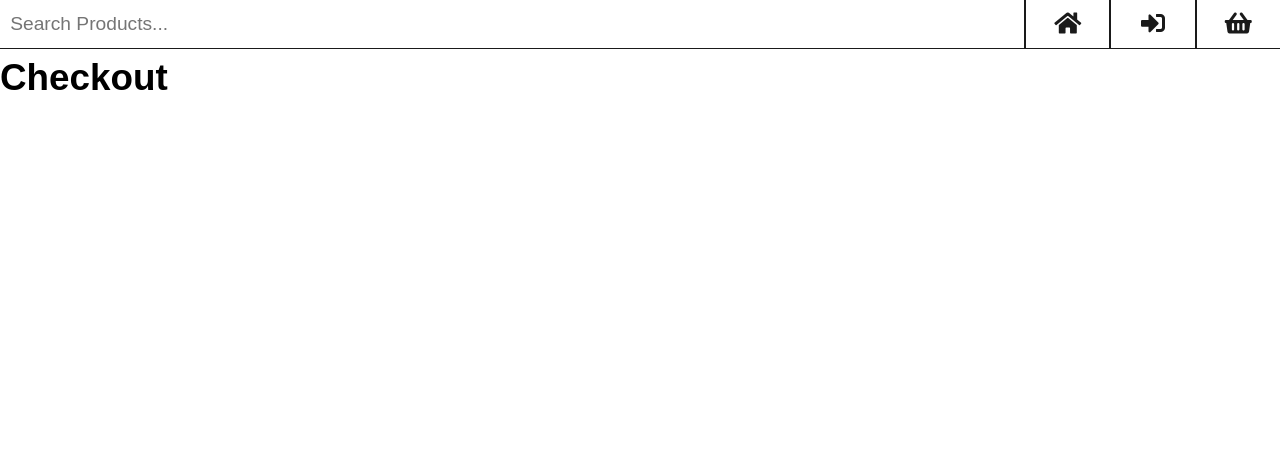
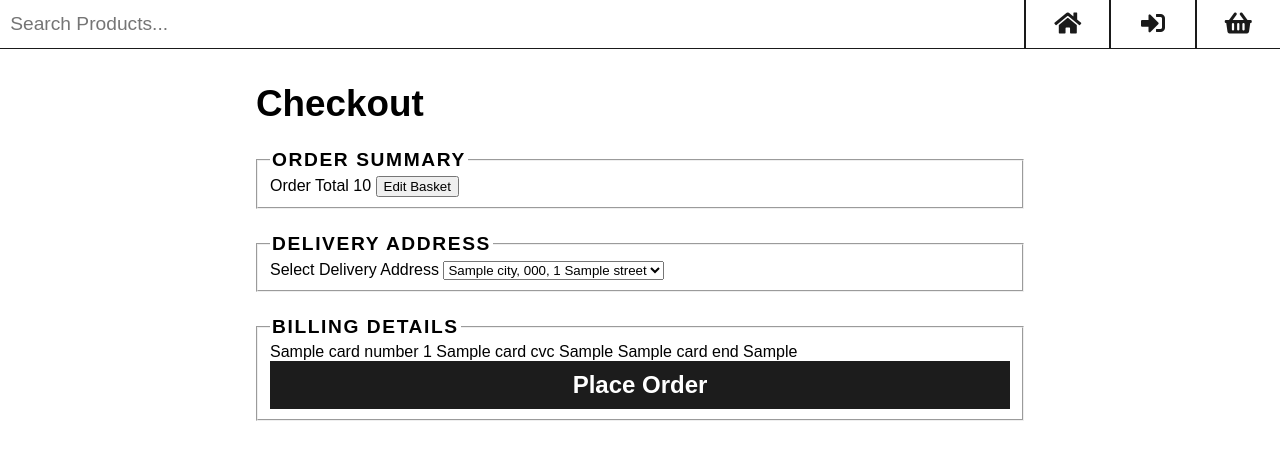
Before and after one commit to underrobyn/cm1102-webstore, a Python web app: template store/templates/checkout.html in a window 1280 px wide. Shown: the top 460 px of the page. Run offline with Jinja, Linux system fonts and the light colour scheme; the template is opened without the code that fills it: most values are stand-ins (such as "Sample title", 1, 10 or a date in 2020).

Commit message:
Checkout 1

```diff
--- a/store/forms.py
+++ b/store/forms.py
@@ -54,3 +54,8 @@ class UpdatePasswordForm(FlaskForm):
 class DeleteAccountForm(FlaskForm):
 	password = PasswordField('Account Password', validators=[DataRequired(), Length(min=password_req["min"], max=password_req["max"])])
 	confirm_delete = BooleanField("Are you sure?", validators=[DataRequired()])
+
+class InputBillingForm(FlaskForm):
+	card_number = StringField('Card Number', validators=[DataRequired(), Length(16)])
+	card_cvc = StringField('Card CVC', validators=[DataRequired(), Length(3)])
+	card_end = StringField('Card End', validators=[DataRequired(), Length(5)])
--- a/store/templates/checkout.html
+++ b/store/templates/checkout.html
@@ -3,7 +3,44 @@
 {% block title %}{{ title }}{% endblock title %}
 
 {% block content %}
-	<section>
-		<h1>Checkout</h1>
-	</section>
+<section class="form">
+	<h1>Checkout</h1>
+	<fieldset>
+		<legend>Order Summary</legend>
+		<p1>Order Total</p1>
+			{{ total }}
+			<input type="submit" value="Edit Basket">
+	</fieldset>
+
+	<fieldset>
+		<legend>Delivery Address</legend>
+			<label>Select Delivery Address</label>
+			<select id = "AddressSelect">
+				{% for address in addresses %}
+				<option value = address.id>
+					{{ address.city }}, {{ address.postcode }}, {{ address.houseid }} {{ address.street }}
+				</option>
+				{% endfor %}
+			</select>
+	</fieldset>
+
+	<fieldset>
+		<legend>Billing Details</legend>
+		<form method="POST" action="{{ url_for('home')}}">
+			{{ billing.card_number.label }}
+			{{ billing.card_number }}
+
+			{{ billing.card_cvc.label }}
+			{{ billing.card_cvc }}
+
+			{{ billing.card_end.label }}
+			{{ billing.card_end }}
+
+			<input type="submit" value="Place Order">
+			<! Needs to flash that order has been placed, and needs validation>
+		</form>
+	</fieldset>
+
+
+</section>
 {% endblock content %}
```
Also changed, not shown: store/routes.py (+33 -1 lines).
